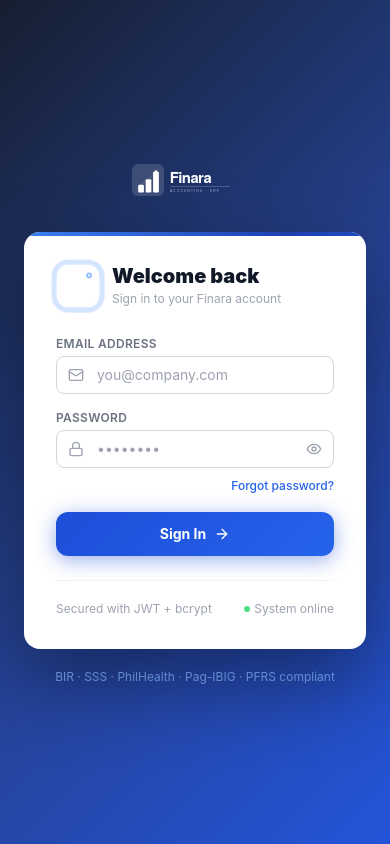
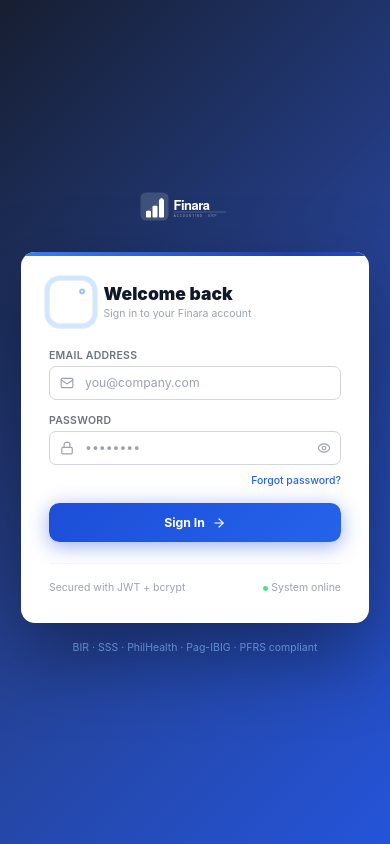
Before and after one commit to bhagohsoftwaredeveloper-eng/finara-erp, a Next.js app: page /login in a window 390 px wide. Built offline with nearby package versions, Linux system fonts and the light colour scheme.

Commit message:
Mobile responsive fix

```diff
--- a/app/(dashboard)/layout.jsx
+++ b/app/(dashboard)/layout.jsx
@@ -15,8 +15,8 @@
   const pathname = usePathname();
 
   const [authed,    setAuthed]    = useState(null);
-  const [collapsed, setCollapsed] = useState(false);
-  const [mobileOpen, setMobileOpen] = useState(false);
+  const [collapsed, setCollapsed] = useState(true);   // default: icon-only
+  const [mobileOpen, setMobileOpen] = useState(false); // mobile nav: closed by default
   const [readonly,  setReadonly]  = useState(false);
   const [permReady, setPermReady] = useState(false);
 
@@ -25,7 +25,11 @@
     else { setAuthed(false); router.push('/login'); }
   }, [router]);
 
-  useEffect(() => { setCollapsed(localStorage.getItem('sidebarCollapsed') === '1'); }, []);
+  useEffect(() => {
+    // Only override default if user explicitly set a preference
+    const stored = localStorage.getItem('sidebarCollapsed');
+    if (stored !== null) setCollapsed(stored === '1');
+  }, []);
   useEffect(() => { if (authed) setReadonly(!canWrite(getUser()?.role)); }, [authed]);
 
   useEffect(() => {
--- a/app/globals.css
+++ b/app/globals.css
@@ -6,6 +6,9 @@
 
 @layer base {
   * { @apply border-gray-200 dark:border-gray-700; }
+  /* 14px base on mobile → 16px on desktop */
+  html { font-size: 14px; }
+  @media (min-width: 1024px) { html { font-size: 16px; } }
   body { @apply bg-gray-50 text-gray-900 font-sans antialiased dark:bg-gray-950 dark:text-gray-100; }
 }
 
@@ -34,9 +37,9 @@
   .card-body { @apply p-6; }
 
   .table-wrapper { @apply overflow-x-auto rounded-lg border border-gray-200 dark:border-gray-800; }
-  .table { @apply w-full text-sm text-left; }
-  .table th { @apply bg-gray-50 px-4 py-3 font-semibold text-gray-600 text-xs uppercase tracking-wider border-b border-gray-200 whitespace-nowrap dark:bg-gray-800 dark:text-gray-300 dark:border-gray-700; }
-  .table td { @apply px-4 py-3 border-b border-gray-100 text-gray-700 dark:border-gray-800 dark:text-gray-300; }
+  .table { @apply w-full text-xs lg:text-sm text-left; }
+  .table th { @apply bg-gray-50 px-3 lg:px-4 py-2 lg:py-3 font-semibold text-gray-600 text-[10px] lg:text-xs uppercase tracking-wider border-b border-gray-200 whitespace-nowrap dark:bg-gray-800 dark:text-gray-300 dark:border-gray-700; }
+  .table td { @apply px-3 lg:px-4 py-2 lg:py-3 border-b border-gray-100 text-gray-700 dark:border-gray-800 dark:text-gray-300; }
   .table tr:last-child td { @apply border-b-0; }
   .table tr:hover td { @apply bg-gray-50 dark:bg-gray-800/60; }
 
@@ -48,10 +51,10 @@
   .badge-gray { @apply badge bg-gray-100 text-gray-600 dark:bg-gray-700 dark:text-gray-300; }
   .badge-purple { @apply badge bg-purple-100 text-purple-700 dark:bg-purple-900/40 dark:text-purple-300; }
 
-  .stat-card { @apply card p-5 flex items-start gap-4; }
-  .stat-icon { @apply w-12 h-12 rounded-xl flex items-center justify-center flex-shrink-0; }
-  .stat-value { @apply text-2xl font-bold text-gray-900 mt-0.5 dark:text-gray-100; }
-  .stat-label { @apply text-sm text-gray-500 dark:text-gray-400; }
+  .stat-card { @apply card p-3 lg:p-5 flex items-start gap-3 lg:gap-4; }
+  .stat-icon { @apply w-9 h-9 lg:w-12 lg:h-12 rounded-xl flex items-center justify-center flex-shrink-0; }
+  .stat-value { @apply text-lg lg:text-2xl font-bold text-gray-900 mt-0.5 dark:text-gray-100; }
+  .stat-label { @apply text-xs lg:text-sm text-gray-500 dark:text-gray-400; }
 
   /* ── Top-drawer dialogs ── */
   .modal-overlay { @apply fixed inset-0 bg-black/50 z-50 flex justify-center items-start overflow-y-auto dark:bg-black/70; }
@@ -61,14 +64,14 @@
     max-height: 88vh;
     animation: topDrawerIn 0.28s cubic-bezier(0.4, 0, 0.2, 1);
   }
-  .modal-header { @apply px-6 py-4 border-b border-gray-200 flex items-center justify-between flex-shrink-0 dark:border-gray-800; }
-  .modal-body   { @apply p-6 overflow-y-auto flex-1; }
-  .modal-footer { @apply px-6 py-4 border-t border-gray-200 flex items-center justify-end gap-3 flex-shrink-0 bg-gray-50 dark:border-gray-800 dark:bg-gray-800/50; }
+  .modal-header { @apply px-4 lg:px-6 py-3 lg:py-4 border-b border-gray-200 flex items-center justify-between flex-shrink-0 dark:border-gray-800; }
+  .modal-body   { @apply p-4 lg:p-6 overflow-y-auto flex-1; }
+  .modal-footer { @apply px-4 lg:px-6 py-3 lg:py-4 border-t border-gray-200 flex items-center justify-end gap-3 flex-shrink-0 bg-gray-50 dark:border-gray-800 dark:bg-gray-800/50; }
 
   /* Page header — stacks vertically on mobile */
-  .page-header { @apply mb-4 lg:mb-6 flex flex-col gap-3 sm:flex-row sm:items-center sm:justify-between; }
-  .page-title { @apply text-xl lg:text-2xl font-bold text-gray-900 dark:text-gray-100; }
-  .page-subtitle { @apply text-sm text-gray-500 mt-0.5 dark:text-gray-400; }
+  .page-header { @apply mb-4 lg:mb-6 flex flex-col gap-2 sm:flex-row sm:items-center sm:justify-between; }
+  .page-title { @apply text-lg lg:text-2xl font-bold text-gray-900 dark:text-gray-100; }
+  .page-subtitle { @apply text-xs lg:text-sm text-gray-500 mt-0.5 dark:text-gray-400; }
 
   /* Responsive table wrapper — always horizontal-scroll on mobile */
   .table-responsive { @apply overflow-x-auto -mx-4 px-4 lg:mx-0 lg:px-0; }
```
